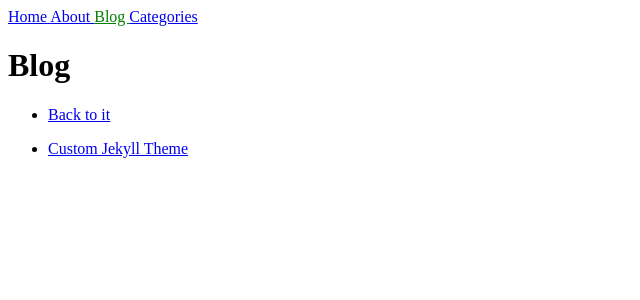
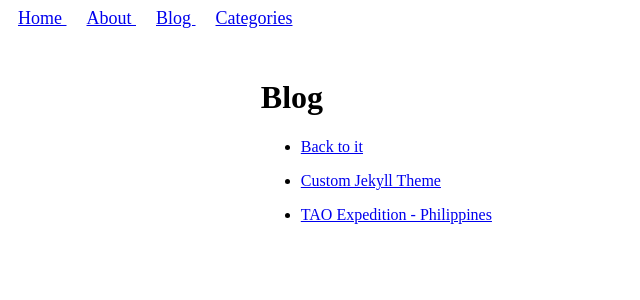
Before and after one commit to axshen/axshen.github.io, a Jekyll site: the page built from blog.md, in a window 1280 px wide. Shown: the top 300 px of the page, without its empty margins (0-640 px from the left). Built offline with Jekyll 4.4.1, drawn with Linux system fonts in a browser that asks for light colours.

Commit message:
gallery and single image formatting

```diff
--- a/_includes/navigation.html
+++ b/_includes/navigation.html
@@ -1,6 +1,6 @@
-<nav>
+<nav class="menu_bar">
   {% for item in site.data.navigation %}
-  <a href="{{ item.link }}" {% if page.url == item.link %}class="current"{% endif %}>
+  <a class='menu_item' href="{{ item.link }}" {% if page.url == item.link %}class="current"{% endif %}>
     {{ item.name }}
   </a>
   {% endfor %}
--- a/_layouts/default.html
+++ b/_layouts/default.html
@@ -8,6 +8,8 @@
   </head>
   <body>
     {% include navigation.html %}
-    {{ content }}
+    <div class="container">
+      {{ content }}
+    </div>
   </body>
 </html>
--- a/_sass/main.scss
+++ b/_sass/main.scss
@@ -1,3 +1,45 @@
+// -----------------------------------------------------------------
+// Template
+
+.container {
+  width: 60%;
+  margin-left: 20%;
+  margin-right: 20%;
+  padding-top: 50px;
+}
+
+// -----------------------------------------------------------------
+// Photos
+
+.image {
+  width: 100%;
+}
+
+.gallery {
+  display: grid;
+  grid-template-columns: 1fr 1fr 1fr;
+  gap: 30px;
+  margin: 20px 0 20px 0;
+}
+
+.gallery > img {
+  width: 100%;
+}
+
+// -----------------------------------------------------------------
+// Menu
+
+.menu_bar {
+  position: fixed;
+}
+
+.menu_item {
+  font-size: large;
+  margin: 10px 10px;
+}
+
 .current {
   color: green;
 }
+
+// -----------------------------------------------------------------
```
Also changed, not shown: _posts/2023-03-01-tao-expedition.md (added, +7 -0 lines), about.md (+9 -2 lines), index.md (+10 -3 lines).
